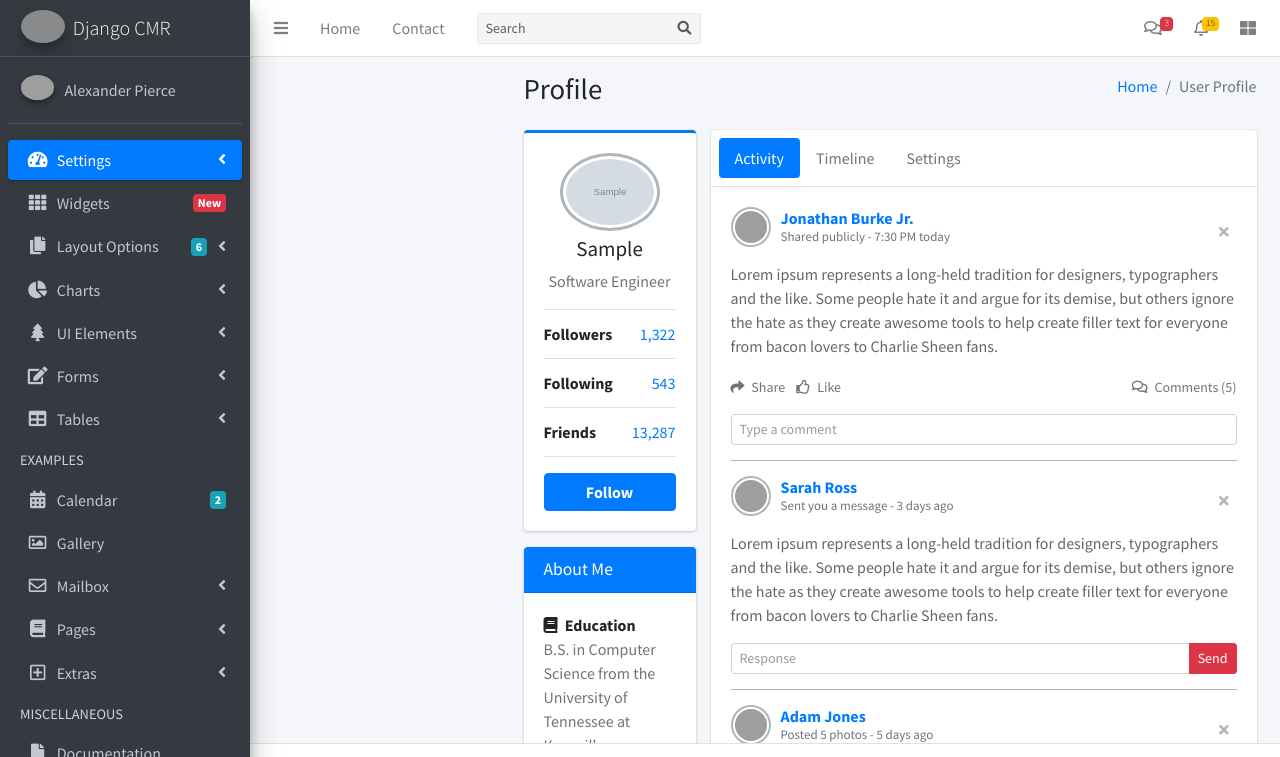
After one commit to dzjoseroot/cmr_django_v1, a Django app: page /profile/ in a window 1280 px wide. The commit adds this page. Shown: the top 757 px of the page. Run offline with Django 3.2, Linux system fonts and the light colour scheme; a user stored in the database is signed in; tables that the repository leaves empty hold one stand-in row (values such as "Sample post"); grey boxes marked "Sample" are stand-in pictures; grey boxes labelled with a size stand in for pictures from a placeholder-image service; parts of the project's set-up code (start-up, migrations or seed data) failed here and were passed over; some libraries are stand-ins or nearby versions; grey boxes are pictures that could not be loaded.

Commit message:
adding profile page

```diff
--- a/apps/common/urls.py
+++ b/apps/common/urls.py
@@ -15,8 +15,7 @@ urlpatterns = [
     path('password-reset/', PasswordForgotenView.as_view(), name='password-reset'),
     path('password-reset/done/', PasswordDoneView.as_view(), name='password_reset_done'),
     path('password-reset/<uidb64>/<token>/', PasswordConfirmResetView.as_view(), name='password_reset_confirm'),
-    path('password-reset-complete/', PasswordCompleteResetView.as_view(), name='password_reset_complete')
-
-
-    #path('forgot-password', ForgotPassworView.as_view, name="forgot-password")
+    path('password-reset-complete/', PasswordCompleteResetView.as_view(), name='password_reset_complete'),
+    path('profile-update/', ProfileUpdateView.as_view(), name='profile-update'),
+    path('profile/', ProfileView.as_view(), name='profile'),
 ]
--- a/apps/common/views.py
+++ b/apps/common/views.py
@@ -5,6 +5,10 @@ from django.contrib.auth.mixins import LoginRequiredMixin
 from .forms import *
 from django.urls import reverse_lazy
 from django.views.generic.base import RedirectView
+from django.contrib import messages
+from django.contrib.auth.models import User
+from apps.userprofile.models import Profile
+from django.http import HttpResponseRedirect
 
 class HomeView(RedirectView):
     #template_name = 'common/login.html'
@@ -39,3 +43,32 @@ class PasswordConfirmResetView(PasswordResetConfirmView):
 
 class PasswordCompleteResetView(PasswordResetCompleteView):
     template_name = 'common/password-reset/password_reset_complete.html'
+
+class ProfileView(LoginRequiredMixin, TemplateView):
+    template_name = 'common/profile.html'
+
+class ProfileUpdateView(LoginRequiredMixin, TemplateView):
+    user_form = UserForm
+    profile_form = ProfileForm
+    template_name = 'common/profile-update.html'
+
+    def post(self, request):
+
+        post_data = request.POST or None
+        file_data = request.FILES or None
+
+        user_form = UserForm(post_data, instance=request.user)
+        profile_form = ProfileForm(post_data, file_data, instance=request.user.profile)
+
+        if user_form.is_valid() and profile_form.is_valid():
+            user_form.save()
+            profile_form.save()
+            messages.error(request, 'Your profile is updated successfully!')
+            return HttpResponseRedirect(reverse_lazy('profile'))
+
+        context = self.get_context_data(user_form=user_form,profile_form=profile_form)
+
+        return self.render_to_response(context)
+
+    def get(self, request, *args, **kwargs):
+        return self.post(request, *args, **kwargs)
--- /dev/null
+++ b/templates/common/profile.html
@@ -0,0 +1,385 @@
+{% extends '../layout/dashboard.html' %}
+{% load static %}
+{% load crispy_forms_tags %}
+{% block title %} Profile {% endblock %}
+{% block content %}
+<div class="content-wrapper">
+    <!-- Content Header (Page header) -->
+    <section class="content-header">
+      <div class="container-fluid">
+        <div class="row mb-2">
+          <div class="col-sm-6">
+            <h1>Profile</h1>
+          </div>
+          <div class="col-sm-6">
+            <ol class="breadcrumb float-sm-right">
+              <li class="breadcrumb-item"><a href="#">Home</a></li>
+              <li class="breadcrumb-item active">User Profile</li>
+            </ol>
+          </div>
+        </div>
+      </div><!-- /.container-fluid -->
+    </section>
+
+    <!-- Main content -->
+    <section class="content">
+      <div class="container-fluid">
+        <div class="row">
+          <div class="col-md-3">
+
+            <!-- Profile Image -->
+            <div class="card card-primary card-outline">
+              <div class="card-body box-profile">
+                <div class="text-center">
+                  <img class="profile-user-img img-fluid img-circle"
+                       src="{{user.profile.profile_image.url}}"
+                       alt="User profile picture">
+                </div>
+                <h3 class="profile-username text-center">{{user.first_name}}</h3>
+
+                <p class="text-muted text-center">Software Engineer</p>
+
+                <ul class="list-group list-group-unbordered mb-3">
+                  <li class="list-group-item">
+                    <b>Followers</b> <a class="float-right">1,322</a>
+                  </li>
+                  <li class="list-group-item">
+                    <b>Following</b> <a class="float-right">543</a>
+                  </li>
+                  <li class="list-group-item">
+                    <b>Friends</b> <a class="float-right">13,287</a>
+                  </li>
+                </ul>
+
+                <a href="#" class="btn btn-primary btn-block"><b>Follow</b></a>
+              </div>
+              <!-- /.card-body -->
+            </div>
+            <!-- /.card -->
+
+            <!-- About Me Box -->
+            <div class="card card-primary">
+              <div class="card-header">
+                <h3 class="card-title">About Me</h3>
+              </div>
+              <!-- /.card-header -->
+              <div class="card-body">
+                <strong><i class="fas fa-book mr-1"></i> Education</strong>
+
+                <p class="text-muted">
+                  B.S. in Computer Science from the University of Tennessee at Knoxville
+                </p>
+
+                <hr>
+
+                <strong><i class="fas fa-map-marker-alt mr-1"></i> Location</strong>
+
+                <p class="text-muted">Malibu, California</p>
+
+                <hr>
+
+                <strong><i class="fas fa-pencil-alt mr-1"></i> Skills</strong>
+
+                <p class="text-muted">
+                  <span class="tag tag-danger">UI Design</span>
+                  <span class="tag tag-success">Coding</span>
+                  <span class="tag tag-info">Javascript</span>
+                  <span class="tag tag-warning">PHP</span>
+                  <span class="tag tag-primary">Node.js</span>
+                </p>
+
+                <hr>
+
+                <strong><i class="far fa-file-alt mr-1"></i> Notes</strong>
+
+                <p class="text-muted">Lorem ipsum dolor sit amet, consectetur adipiscing elit. Etiam fermentum enim neque.</p>
+              </div>
+              <!-- /.card-body -->
+            </div>
+            <!-- /.card -->
+          </div>
+          <!-- /.col -->
+          <div class="col-md-9">
+            <div class="card">
+              <div class="card-header p-2">
+                <ul class="nav nav-pills">
+                  <li class="nav-item"><a class="nav-link active" href="#activity" data-toggle="tab">Activity</a></li>
+                  <li class="nav-item"><a class="nav-link" href="#timeline" data-toggle="tab">Timeline</a></li>
+                  <li class="nav-item"><a class="nav-link" href="#settings" data-toggle="tab">Settings</a></li>
+                </ul>
+              </div><!-- /.card-header -->
+              <div class="card-body">
+                <div class="tab-content">
+                  <div class="active tab-pane" id="activity">
+                    <!-- Post -->
+                    <div class="post">
+                      <div class="user-block">
+                        <img class="img-circle img-bordered-sm" src="{% static 'img/user1-128x128.jpg' %}" alt="user image">
+                        <span class="username">
+                          <a href="#">Jonathan Burke Jr.</a>
+                          <a href="#" class="float-right btn-tool"><i class="fas fa-times"></i></a>
+                        </span>
+                        <span class="description">Shared publicly - 7:30 PM today</span>
+                      </div>
+                      <!-- /.user-block -->
+                      <p>
+                        Lorem ipsum represents a long-held tradition for designers,
+                        typographers and the like. Some people hate it and argue for
+                        its demise, but others ignore the hate as they create awesome
+                        tools to help create filler text for everyone from bacon lovers
+                        to Charlie Sheen fans.
+                      </p>
+
+                      <p>
+                        <a href="#" class="link-black text-sm mr-2"><i class="fas fa-share mr-1"></i> Share</a>
+                        <a href="#" class="link-black text-sm"><i class="far fa-thumbs-up mr-1"></i> Like</a>
+                        <span class="float-right">
+                          <a href="#" class="link-black text-sm">
+                            <i class="far fa-comments mr-1"></i> Comments (5)
+                          </a>
+                        </span>
+                      </p>
+
+                      <input class="form-control form-control-sm" type="text" placeholder="Type a comment">
+                    </div>
+                    <!-- /.post -->
+
+                    <!-- Post -->
+                    <div class="post clearfix">
+                      <div class="user-block">
+                        <img class="img-circle img-bordered-sm" src="../../dist/img/user7-128x128.jpg" alt="User Image">
+                        <span class="username">
+                          <a href="#">Sarah Ross</a>
+                          <a href="#" class="float-right btn-tool"><i class="fas fa-times"></i></a>
+                        </span>
+                        <span class="description">Sent you a message - 3 days ago</span>
+                      </div>
+                      <!-- /.user-block -->
+                      <p>
+                        Lorem ipsum represents a long-held tradition for designers,
+                        typographers and the like. Some people hate it and argue for
+                        its demise, but others ignore the hate as they create awesome
+                        tools to help create filler text for everyone from bacon lovers
+                        to Charlie Sheen fans.
+                      </p>
+
+                      <form class="form-horizontal">
+                        <div class="input-group input-group-sm mb-0">
+                          <input class="form-control form-control-sm" placeholder="Response">
+                          <div class="input-group-append">
+                            <button type="submit" class="btn btn-danger">Send</button>
+                          </div>
+                        </div>
+                      </form>
+                    </div>
+                    <!-- /.post -->
+
+                    <!-- Post -->
+                    <div class="post">
+                      <div class="user-block">
+                        <img class="img-circle img-bordered-sm" src="../../dist/img/user6-128x128.jpg" alt="User Image">
+                        <span class="username">
+                          <a href="#">Adam Jones</a>
+                          <a href="#" class="float-right btn-tool"><i class="fas fa-times"></i></a>
+                        </span>
+                        <span class="description">Posted 5 photos - 5 days ago</span>
+                      </div>
+                      <!-- /.user-block -->
+                      <div class="row mb-3">
+                        <div class="col-sm-6">
+                          <img class="img-fluid" src="../../dist/img/photo1.png" alt="Photo">
+                        </div>
+                        <!-- /.col -->
+                        <div class="col-sm-6">
+                          <div class="row">
+                            <div class="col-sm-6">
+                              <img class="img-fluid mb-3" src="../../dist/img/photo2.png" alt="Photo">
+                              <img class="img-fluid" src="../../dist/img/photo3.jpg" alt="Photo">
+                            </div>
+                            <!-- /.col -->
+                            <div class="col-sm-6">
+                              <img class="img-fluid mb-3" src="../../dist/img/photo4.jpg" alt="Photo">
+                              <img class="img-fluid" src="../../dist/img/photo1.png" alt="Photo">
+                            </div>
+                            <!-- /.col -->
+                          </div>
+                          <!-- /.row -->
+                        </div>
+                        <!-- /.col -->
+                      </div>
+                      <!-- /.row -->
+
+                      <p>
+                        <a href="#" class="link-black text-sm mr-2"><i class="fas fa-share mr-1"></i> Share</a>
+                        <a href="#" class="link-black text-sm"><i class="far fa-thumbs-up mr-1"></i> Like</a>
+                        <span class="float-right">
+                          <a href="#" class="link-black text-sm">
+                            <i class="far fa-comments mr-1"></i> Comments (5)
+                          </a>
+                        </span>
+                      </p>
+
+                      <input class="form-control form-control-sm" type="text" placeholder="Type a comment">
+                    </div>
+                    <!-- /.post -->
+                  </div>
+                  <!-- /.tab-pane -->
+                  <div class="tab-pane" id="timeline">
+                    <!-- The timeline -->
+                    <div class="timeline timeline-inverse">
+                      <!-- timeline time label -->
+                      <div class="time-label">
+                        <span class="bg-danger">
+                          10 Feb. 2014
+                        </span>
+                      </div>
+                      <!-- /.timeline-label -->
+                      <!-- timeline item -->
+                      <div>
+                        <i class="fas fa-envelope bg-primary"></i>
+
+                        <div class="timeline-item">
+                          <span class="time"><i class="far fa-clock"></i> 12:05</span>
+
+                          <h3 class="timeline-header"><a href="#">Support Team</a> sent you an email</h3>
+
+                          <div class="timeline-body">
+                            Etsy doostang zoodles disqus groupon greplin oooj voxy zoodles,
+                            weebly ning heekya handango imeem plugg dopplr jibjab, movity
+                            jajah plickers sifteo edmodo ifttt zimbra. Babblely odeo kaboodle
+                            quora plaxo ideeli hulu weebly balihoo...
+                          </div>
+                          <div class="timeline-footer">
+                            <a href="#" class="btn btn-primary btn-sm">Read more</a>
+                            <a href="#" class="btn btn-danger btn-sm">Delete</a>
+                          </div>
+                        </div>
+                      </div>
+                      <!-- END timeline item -->
+                      <!-- timeline item -->
+                      <div>
+                        <i class="fas fa-user bg-info"></i>
+
+                        <div class="timeline-item">
+                          <span class="time"><i class="far fa-clock"></i> 5 mins ago</span>
+
+                          <h3 class="timeline-header border-0"><a href="#">Sarah Young</a> accepted your friend request
+                          </h3>
+                        </div>
+                      </div>
+                      <!-- END timeline item -->
+                      <!-- timeline item -->
+                      <div>
+                        <i class="fas fa-comments bg-warning"></i>
+
+                        <div class="timeline-item">
+                          <span class="time"><i class="far fa-clock"></i> 27 mins ago</span>
+
+                          <h3 class="timeline-header"><a href="#">Jay White</a> commented on your post</h3>
+
+                          <div class="timeline-body">
+                            Take me to your leader!
+                            Switzerland is small and neutral!
+                            We are more like Germany, ambitious and misunderstood!
+                          </div>
+                          <div class="timeline-footer">
+                            <a href="#" class="btn btn-warning btn-flat btn-sm">View comment</a>
+                          </div>
+                        </div>
+                      </div>
+                      <!-- END timeline item -->
+                      <!-- timeline time label -->
+                      <div class="time-label">
+                        <span class="bg-success">
+                          3 Jan. 2014
+                        </span>
+                      </div>
+                      <!-- /.timeline-label -->
+                      <!-- timeline item -->
+                      <div>
+                        <i class="fas fa-camera bg-purple"></i>
+
+                        <div class="timeline-item">
+                          <span class="time"><i class="far fa-clock"></i> 2 days ago</span>
+
+                          <h3 class="timeline-header"><a href="#">Mina Lee</a> uploaded new photos</h3>
+
+                          <div class="timeline-body">
+                            <img src="http://placehold.it/150x100" alt="...">
+                            <img src="http://placehold.it/150x100" alt="...">
+                            <img src="http://placehold.it/150x100" alt="...">
+                            <img src="http://placehold.it/150x100" alt="...">
+                          </div>
+                        </div>
+                      </div>
+                      <!-- END timeline item -->
+                      <div>
+                        <i class="far fa-clock bg-gray"></i>
+                      </div>
+                    </div>
+                  </div>
+                  <!-- /.tab-pane -->
+
+                  <div class="tab-pane" id="settings">
+                    <form class="form-horizontal">
+                      <div class="form-group row">
+                        <label for="inputName" class="col-sm-2 col-form-label">Name</label>
+                        <div class="col-sm-10">
+                          <input type="email" class="form-control" id="inputName" placeholder="Name">
+                        </div>
+                      </div>
+                      <div class="form-group row">
+                        <label for="inputEmail" class="col-sm-2 col-form-label">Email</label>
+                        <div class="col-sm-10">
+                          <input type="email" class="form-control" id="inputEmail" placeholder="Email">
+                        </div>
+                      </div>
+                      <div class="form-group row">
+                        <label for="inputName2" class="col-sm-2 col-form-label">Name</label>
+                        <div class="col-sm-10">
+                          <input type="text" class="form-control" id="inputName2" placeholder="Name">
+                        </div>
+                      </div>
+                      <div class="form-group row">
+                        <label for="inputExperience" class="col-sm-2 col-form-label">Experience</label>
+                        <div class="col-sm-10">
+                          <textarea class="form-control" id="inputExperience" placeholder="Experience"></textarea>
+                        </div>
+                      </div>
+                      <div class="form-group row">
+                        <label for="inputSkills" class="col-sm-2 col-form-label">Skills</label>
+                        <div class="col-sm-10">
+                          <input type="text" class="form-control" id="inputSkills" placeholder="Skills">
+                        </div>
+                      </div>
+                      <div class="form-group row">
+                        <div class="offset-sm-2 col-sm-10">
+                          <div class="checkbox">
+                            <label>
+                              <input type="checkbox"> I agree to the <a href="#">terms and conditions</a>
+                            </label>
+                          </div>
+                        </div>
+                      </div>
+                      <div class="form-group row">
+                        <div class="offset-sm-2 col-sm-10">
+                          <button type="submit" class="btn btn-danger">Submit</button>
+                        </div>
+                      </div>
+                    </form>
+                  </div>
+                  <!-- /.tab-pane -->
+                </div>
+                <!-- /.tab-content -->
+              </div><!-- /.card-body -->
+            </div>
+            <!-- /.nav-tabs-custom -->
+          </div>
+          <!-- /.col -->
+        </div>
+        <!-- /.row -->
+      </div><!-- /.container-fluid -->
+    </section>
+    <!-- /.content -->
+</div>
+{% endblock content%}
--- a/templates/layout/dashboard.html
+++ b/templates/layout/dashboard.html
@@ -28,24 +28,6 @@
 
     <!-- Content Wrapper. Contains page content -->
     <div class="content-wrapper">
-      <!-- Content Header (Page header) -->
-      <div class="content-header">
-        <div class="container-fluid">
-          <div class="row mb-2">
-            <div class="col-sm-6">
-              <h1 class="m-0 text-dark">Dashboard v2</h1>
-            </div><!-- /.col -->
-            <div class="col-sm-6">
-              <ol class="breadcrumb float-sm-right">
-                <li class="breadcrumb-item"><a href="#">Home</a></li>
-                <li class="breadcrumb-item active">Dashboard v2</li>
-              </ol>
-            </div><!-- /.col -->
-          </div><!-- /.row -->
-        </div><!-- /.container-fluid -->
-      </div>
-      <!-- /.content-header -->
-
       <!-- Main content -->
       <section class="content">
         {% block content %}{%endblock content%}
--- a/templates/layout/sidebar.html
+++ b/templates/layout/sidebar.html
@@ -15,7 +15,7 @@
         <img src="{% static 'img/user2-160x160.jpg' %}" class="img-circle elevation-2" alt="User Image">
         </div>
         <div class="info">
-        <a href="#" class="d-block">Alexander Pierce</a>
+        <a href="{% url 'profile' %}" class="d-block">Alexander Pierce</a>
         </div>
     </div>
 
```
Also changed, not shown: apps/common/forms.py (+20 -0 lines), templates/common/dashboard.html (+18 -0 lines).
